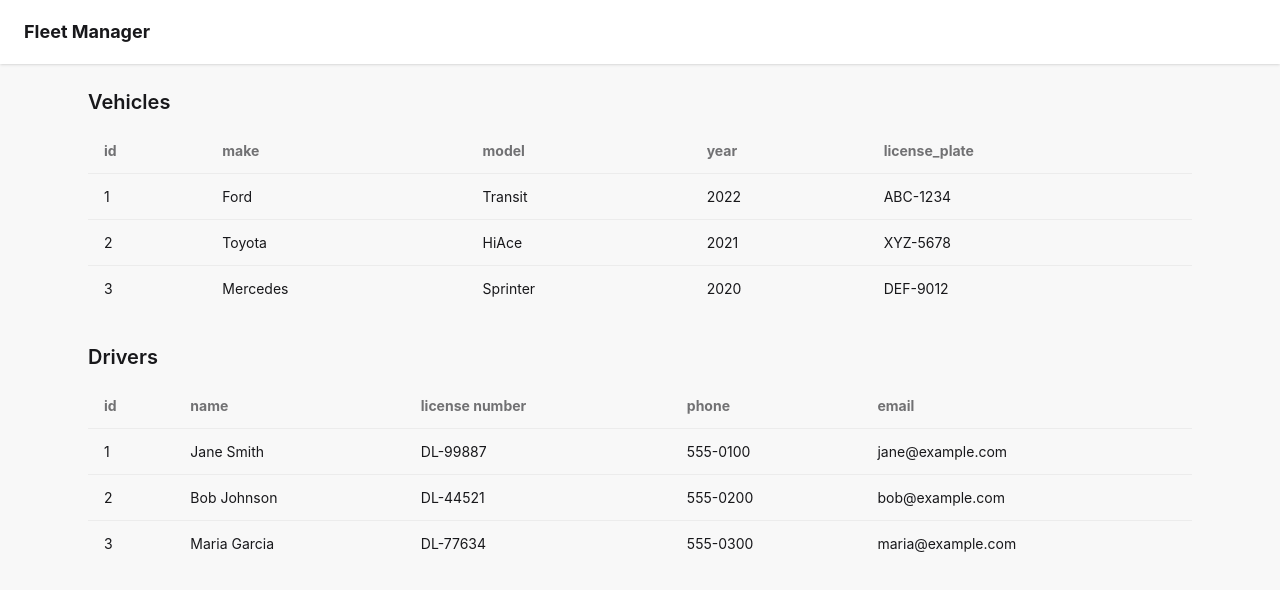
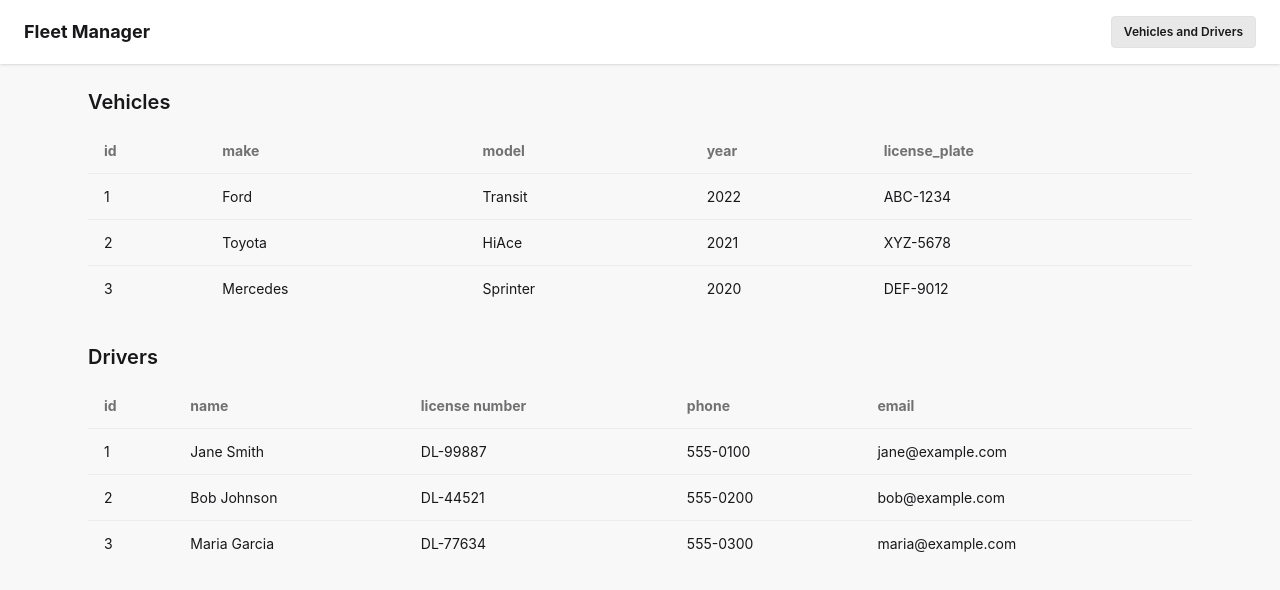
Before and after one commit to NAIT-SDEV2451/SDEV2451-Fall-2026-A01-Instructor-Examples, a React (Vite) app in the folder 2_frontend_review_start/vehiclefleet_frontend/: page / in a window 1280 px wide. Shown: the top 590 px of the page. Built offline with nearby package versions, Linux system fonts and the light colour scheme.

Commit message:
class progress pushed

```diff
--- a/2_frontend_review_start/vehiclefleet_frontend/src/App.jsx
+++ b/2_frontend_review_start/vehiclefleet_frontend/src/App.jsx
@@ -20,7 +20,13 @@ function App() {
             <span className="text-lg font-bold">Fleet Manager</span>
           </div>
           <div className="navbar-end gap-2">
-
+            {/* add the nav. */}
+            <NavLink
+              to="/"
+              className="btn btn-sm btn-ghost"
+            >
+              Vehicles and Drivers
+            </NavLink>
           </div>
         </nav>
 
```
